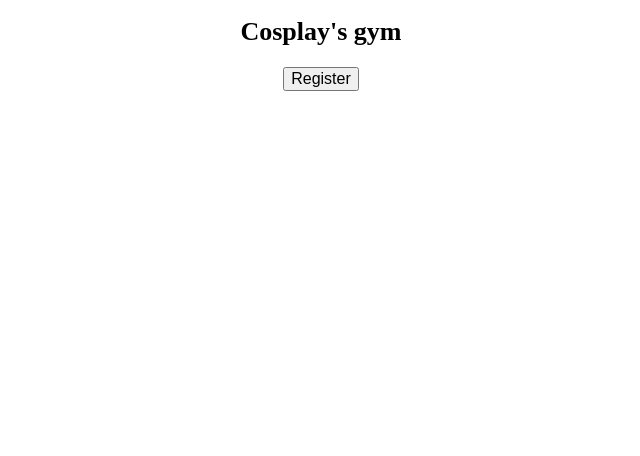
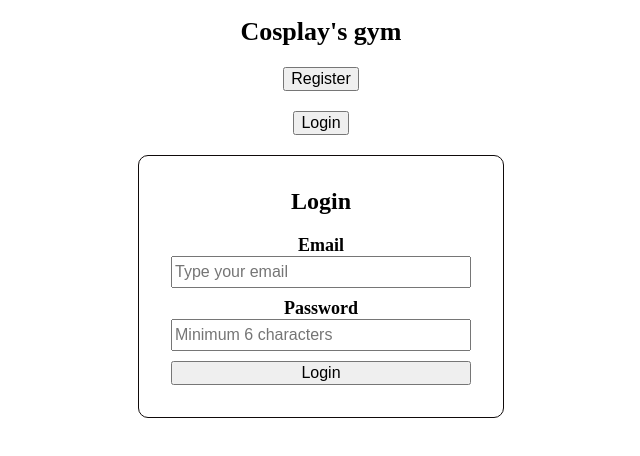
Before and after one commit to MReichenauer/cosplay_gym, a website built with Vite: page index.html in a window 1280 px wide. Shown: the whole page, without its empty margins (319-959 px from the left). Built offline with nearby package versions, Linux system fonts and the light colour scheme.

Commit message:
Added a login form in html that uses the same styling as regestration form. Added a toggleElement function to toggle between my forms. at initial start, the loginform is presented

```diff
--- a/index.html
+++ b/index.html
@@ -9,7 +9,9 @@
   <div id="app">
     <h1>Cosplay's gym</h1>
     <button id="registerButton">Register</button>
-    <form id="registrationForm" class="hide registrationForm">
+    <button id="loginButton">Login</button>
+      <!-- registration form -->
+    <form id="registrationForm" class="registrationForm hide ">
       <h2>User Registration</h2>
         <label for="email">Email</label>
         <input type="email"
@@ -49,6 +51,24 @@
 
         <button type="submit">Register</button>
     </form>
+
+    <!-- login form -->
+    <form id="loginForm" class="hide loginForm">
+      <h2>Login</h2>
+        <label for="email">Email</label>
+        <input type="email"
+          id="loginEmail"
+          name="email"
+          placeholder="Type your email" required />
+
+        <label for="password">Password</label>
+        <input type="password"
+          id="loginPassword"
+          name="password"
+          placeholder="Minimum 6 characters" required />
+
+          <button type="submit">Login</button>
+    </form>
 </div>
 <script type="module" src="/src/main.ts"></script>
 </body>
--- a/src/main.ts
+++ b/src/main.ts
@@ -1,15 +1,38 @@
-import './style.css';
-import axios from 'axios';
+import "./style.css";
+import axios from "axios";
 
-export const API_BASE_URL = 'http://localhost:3000';
-const registrationForm = document.getElementById('registrationForm');
-const registerBtn = document.getElementById('registerButton');
+export const API_BASE_URL = "http://localhost:3000";
+
+// registration and login forms and buttons
+const registrationForm = document.getElementById("registrationForm");
+const registerBtn = document.getElementById("registerButton");
+const loginForm = document.getElementById("loginForm");
+const loginBtn = document.getElementById("loginButton");
 
 
-// Event listener for the register button
-registerBtn?.addEventListener('click', () => {
-  registrationForm?.classList.toggle('hide');
+// Toggle the visibility of a element between flex and none
+const toggleElement = (element: HTMLElement, isVisible: boolean) => {
+  if (element) {
+    element.style.display = isVisible ? "flex" : "none";
+  }
+};
+
+// Initial start, show login form
+toggleElement(loginForm!, true);
+toggleElement(registrationForm!, false);
+
+// Register button event
+registerBtn?.addEventListener("click", () => {
+  toggleElement(registrationForm!, true);
+  toggleElement(loginForm!, false);
 });
+
+// Login button event
+loginBtn?.addEventListener("click", () => {
+  toggleElement(loginForm!, true);
+  toggleElement(registrationForm!, false);
+});
+
 
 // Email validation
 const isValidEmail = (email: string): boolean => {
@@ -17,19 +40,19 @@ const isValidEmail = (email: string): boolean => {
   return emailRegex.test(email);
 };
 
- // Registration form
+ // Registration form event
  registrationForm?.addEventListener("submit", async (event) => {
   event.preventDefault();
 
     // Get input field values
-    const emailInput = (document.getElementById('email') as HTMLInputElement).value;
-    const passwordInput = (document.getElementById('password') as HTMLInputElement).value;
-    const first_nameInput = (document.getElementById('first_name') as HTMLInputElement).value;
-    const last_nameInput = (document.getElementById('last_name') as HTMLInputElement).value;
-    const weight = parseFloat((document.getElementById('weight') as HTMLInputElement).value);
-    const height = parseFloat((document.getElementById('height') as HTMLInputElement).value);
+    const emailInput = (document.getElementById("email") as HTMLInputElement).value;
+    const passwordInput = (document.getElementById("password") as HTMLInputElement).value;
+    const first_nameInput = (document.getElementById("first_name") as HTMLInputElement).value;
+    const last_nameInput = (document.getElementById("last_name") as HTMLInputElement).value;
+    const weight = parseFloat((document.getElementById("weight") as HTMLInputElement).value);
+    const height = parseFloat((document.getElementById("height") as HTMLInputElement).value);
 
-    // Get values from input fields and trim whitespace
+    // Get values from input fields and trim them
     const email = emailInput.trim();
     const password = passwordInput.trim();
     const first_name = first_nameInput.trim();
@@ -47,7 +70,7 @@ const isValidEmail = (email: string): boolean => {
       return;
     }
 
-    // Validate first name and last name
+    // Validate first name
     if (first_nameInput.length < 3) {
       alert("First name must be at least 3 characters long.");
       return;
@@ -68,14 +91,15 @@ const isValidEmail = (email: string): boolean => {
         weight,
         height
     };
-    console.log('Submitting registration form', registrationData);
+    console.log("Submitting registration form", registrationData);
 
     try {
       const response = await axios.post(`${API_BASE_URL}/register`, registrationData);
 
       if (response.status === 201) {
         alert("Your registration was successful!");
-        registrationForm?.classList.add('hide')
+        toggleElement(loginForm!, true);
+        toggleElement(registrationForm!, false);
       } else {
         alert("Failed to register account. Please check your inputs and try again.");
       }
--- a/src/style.css
+++ b/src/style.css
@@ -1,5 +1,9 @@
 #app {
   text-align: center;
+}
+
+.hide {
+  display: none;
 }
 
 * {
@@ -13,14 +17,15 @@ h1 {
 
 h2 {
   font-size: 24px;
+  margin-top: 0;
 }
 
-#registerButton {
+#registerButton, #loginButton {
   display: block;
   margin: 20px auto;
 }
 
-.registrationForm {
+.registrationForm, .loginForm{
   display: flex;
   flex-direction: column;
   max-width: 300px;
@@ -32,16 +37,12 @@ h2 {
   border-radius: 10px;
 }
 
-.registrationForm input {
+.registrationForm input, .loginForm input{
   margin-bottom: 10px;
   height: 26px;
 }
 
-.registrationForm label {
+.registrationForm label, .loginForm label{
   font-size: 18px;
   font-weight: bold;
 }
-
-.hide {
-  display: none;
-}
```
